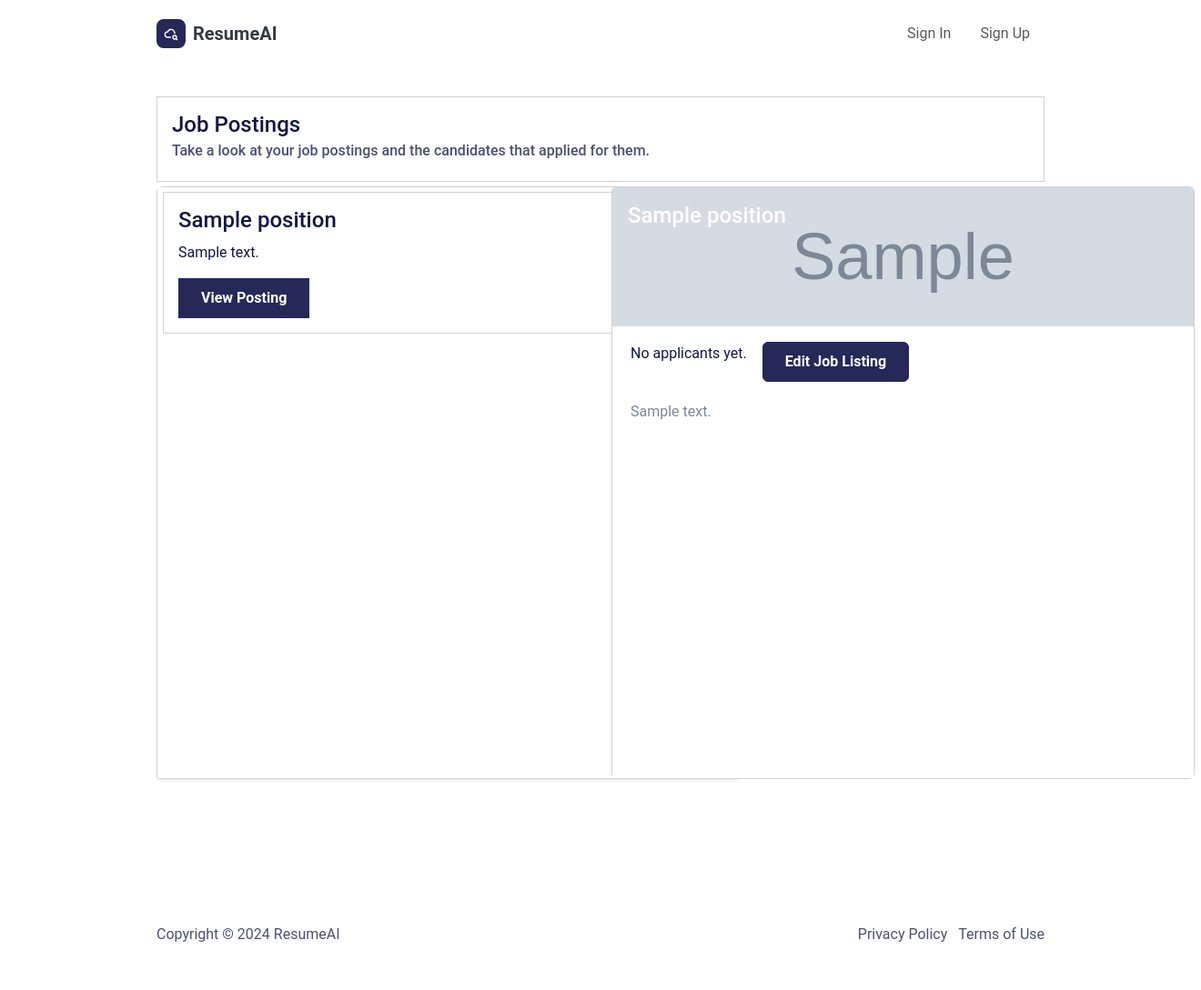
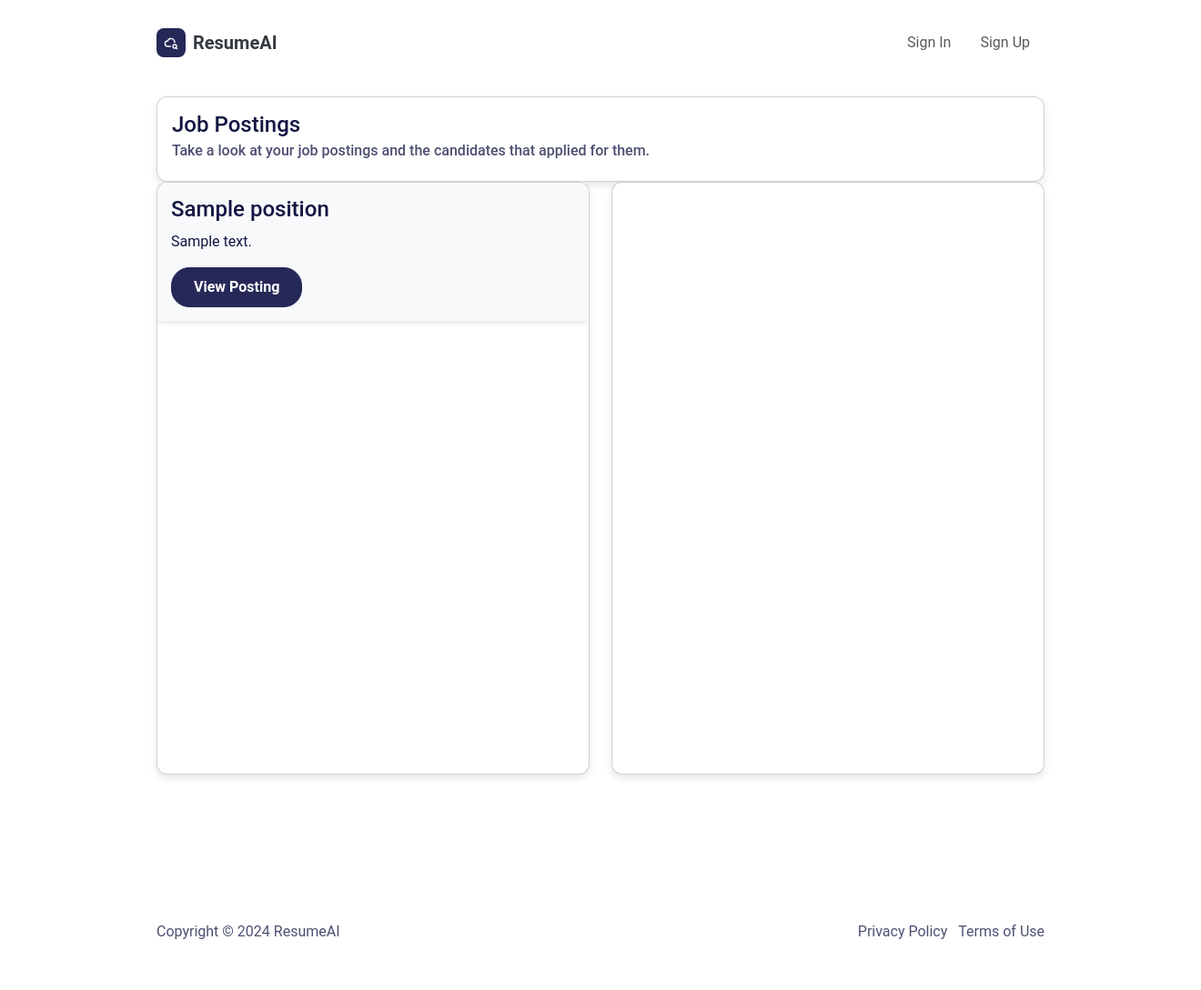
Before and after one commit to Kardee12/ResumeAI, a Django app: template templates/Authorized/Core/Employer/JobPostings_Employer.html in a window 1320 px wide. Shown: the whole page at 91% size. After the commit the page ends 1033 px from the top, so only its background shows below. Run offline with Django 5.2, Linux system fonts and the light colour scheme; the template is opened without the code that fills it: most values are stand-ins (such as "Sample title", 1, 10 or a date in 2020); grey boxes marked "Sample" are stand-in pictures; some libraries are stand-ins or nearby versions.

Commit message:
Added much more

```diff
--- a/Core/EmployerViews.py
+++ b/Core/EmployerViews.py
@@ -6,6 +6,7 @@ from Core.EmployerForms import EmployerProfileForm, JobForm
 from Core.EmployerModel import EmployerProfile, Job, ResumeSkills
 from django.db import transaction, models
 from django.db.models import Count
+from django.core import serializers
 
 
 @login_required
@@ -146,10 +147,9 @@ def candidatePage(request, job_id):
 @login_required
 @employer_required
 def job_posting_page(request):
-
     jobs = Job.objects.all()
-    return render(request, "Authorized/Core/Employer/JobPostings_Employer.html", {'jobs': jobs})
-
+    jobs_json = serializers.serialize('json', jobs, fields=('job_uuid', 'position', 'description', 'company_image_url', 'link_to_apply'))
+    return render(request, "Authorized/Core/Employer/JobPostings_Employer.html", {'jobs': jobs, 'jobs_json': jobs_json})
 
 @login_required
 @employer_required
--- a/ResumeAI/settings.py
+++ b/ResumeAI/settings.py
@@ -23,7 +23,6 @@ STATICFILES_DIRS = (
     # Always use forward slashes, even on Windows.
     # Don't forget to use absolute paths, not relative paths.
     os.path.join(BASE_DIR, 'static'),
-    os.path.join(BASE_DIR,'employer_static')
 )
 
 STATICFILES_FINDERS = (
--- a/templates/Authorized/Core/Employer/JobPostings_Employer.html
+++ b/templates/Authorized/Core/Employer/JobPostings_Employer.html
@@ -1,151 +1,102 @@
 {% extends "Authorized/Core/JobSearcher/Base.html" %}
-{% load static%}
+{% load static %}
 {% load socialaccount %}
-{% block title %}Job Postings - Employer
+
+{% block title %}Job Postings - Employer{% endblock %}
+
+{% block extra_head %}
+<style>
+  .container {
+    margin-top: 10px;
+  }
+  .card-custom {
+    width: 100%;
+    margin: auto;
+    overflow: hidden;
+    border-radius: 12px;
+    box-shadow: 0 4px 8px rgba(0, 0, 0, 0.1);
+  }
+  .scrollable-card {
+    height: 652px;
+    overflow-y: auto;
+  }
+  .list-group-item {
+    border-radius: 10px;
+    margin-bottom: 10px;
+    background-color: #f8f9fa;
+    border: none;
+    box-shadow: 0 2px 5px rgba(0,0,0,0.1);
+    padding: 15px;
+  }
+  .btn-custom {
+    border-radius: 20px;
+  }
+</style>
 {% endblock %}
 
 {% block content %}
-
 <div class="container">
   <div class="row">
-    <div class="col-md-12" style="margin-top: 10px">
-      <div class="card">
+    <div class="col-md-12">
+      <div class="card card-custom">
         <div class="card-body">
           <h4 class="card-title">Job Postings</h4>
           <h6 class="text-muted card-subtitle mb-2">
-            Take a look at your job postings and the candidates that applied for
-            them.
+            Take a look at your job postings and the candidates that applied for them.
           </h6>
-          <p class="card-text"></p>
         </div>
       </div>
     </div>
   </div>
 
-  <div class="row" style="height: 655px">
-    <div class="col-md-6" style="height: inherit">
-      <div
-        style="
-          height: inherit;
-          overflow: hidden;
-          width: 641px;
-          margin: auto;
-          border-width: 1px;
-          border-radius: 6px;
-          margin-top: 5px;
-        "
-      >
-        <div
-          class="card shadow-sm"
-          style="height: 652px; margin: auto; overflow: scroll"
-        >
-          <div
-            class="card-group"
-            style="
-              overflow: scroll;
-              display: block;
-              width: 628px;
-              margin: auto;
-              margin-top: 5px;
-              margin-bottom: 5px;
-              margin-left: 5px;
-              margin-right: 5px;
-              height: inherit;
-            "
-          >
-            {% for job in jobs %}
-            <div class="card" style="margin: auto; width: 626px">
-              <div class="card-body">
-                <h4 class="card-title">{{job.position}}</h4>
-                <p class="card-text">{{job.description|truncatewords:20}}</p>
-                <button class="btn btn-primary" type="button">
-                  View Posting
-                </button>
-              </div>
-            </div>
-
-            {% empty %}
-            <p>There are no jobs posted.</p>
-            {% endfor %}
-          </div>
-        </div>
+  <div class="row">
+    <div class="col-md-6">
+      <div class="card card-custom scrollable-card">
+        <ul class="list-group list-group-flush">
+          {% for job in jobs %}
+          <li class="list-group-item">
+            <h4 class="card-title">{{ job.position }}</h4>
+            <p class="card-text">{{ job.description|truncatewords:20 }}</p>
+            <button class="btn btn-primary btn-custom" onclick="loadJobDetails('{{ job.job_uuid }}')">
+              View Posting
+            </button>
+          </li>
+          {% empty %}
+          <li class="list-group-item">There are no jobs posted.</li>
+          {% endfor %}
+        </ul>
       </div>
     </div>
-
     <div class="col-md-6">
-      <div
-        style="
-          height: inherit;
-          overflow: hidden;
-          width: 641px;
-          margin: auto;
-          border-width: 1px;
-          border-radius: 6px;
-          margin-top: 5px;
-        "
-      >
-        <div
-          class="card shadow-sm"
-          style="height: 652px; margin: auto; overflow: scroll"
-        >
-          <!-- this should display the job information from job db -->
-          <div class="card" style="height: 150px">
-            <img
-              class="card-img w-100 d-block"
-              alt="grayscale photo of hanging heart shaped pendant lamp"
-              style="height: inherit; transform: scale(1.03)"
-              src="{{ job.image.url }}"
-            />
-            <div class="card-img-overlay text-white">
-              <h4>{{ selected_job.position }}</h4>
-            </div>
-          </div>
-          <div
-            style="
-              margin-top: 10px;
-              margin-bottom: 10px;
-              padding-left: 20px;
-              padding-top: 10px;
-            "
-          >
-            <div class="btn-group" role="group">
-                      {% if job.list_of_applicants.all %}
-            <a href="{% url 'candidate_list' job.job_uuid %}">
-                <button class="btn btn-primary" type="button" style="border-radius: 6px">
-                    View Applicants
-                </button>
-            </a>
-            {% else %}
-                <p>No applicants yet.</p>
-            {% endif %}</a
-              ><button
-                class="btn btn-primary"
-                type="button"
-                style="margin-left: 17px; border-radius: 6px"
-              >
-                Edit Job Listing
-              </button>
-            </div>
-          </div>
-          <div>
-            <!-- job description goes here -->
-            <p
-              style="
-                margin: auto;
-                padding: 10px;
-                padding-left: 20px;
-                padding-right: 20px;
-              "
-            >
-              <span style="color: rgb(123, 136, 152)">
-                {{ selected_job.description }}
-              </span>
-            </p>
-          </div>
-        </div>
+      <div class="card card-custom scrollable-card job-details">
+          <!-- Job details will be dynamically loaded here -->
       </div>
     </div>
   </div>
 </div>
 
+<script>
+  var jobs = JSON.parse('{{ jobs_json|safe }}');
+
+  function loadJobDetails(jobId) {
+    var job = jobs.find(job => job.fields.job_uuid === jobId);
+    if (!job) {
+        console.error('Job not found!');
+        return;
+    }
+    var jobDetailsDiv = document.querySelector('.job-details');
+    jobDetailsDiv.innerHTML = `
+      <div class="card card-custom scrollable-card">
+        <img class="card-img-top" src="https://logo.clearbit.com/apple.com" alt="Company Image" onerror="this.onerror=null; this.src='{{ default_image_url }}';">
+        <div class="card-body">
+          <h5 class="card-title">${job.fields.position}</h5>
+          <p class="card-text">${job.fields.description}</p>
+          <a href="${job.fields.link_to_apply}" class="btn btn-primary" style="border-radius: '10px'">Company Website</a>
+          <a href="${job.fields.link_to_apply}" class="btn btn-primary" style="border-radius: '10px'">View Candidate List</a>
+        </div>
+      </div>
+    `;
+  }
+</script>
+
 {% endblock %}
```
Also changed, not shown: Core/EmployerModel.py (+15 -1 lines), Core/admin.py (+23 -4 lines), Core/migrations/0007_searcher_jobapplication_alter_job_list_of_applicants.py (added), static/assets/css/styles.min.css (renamed from static/assets/employer_side/css/styles.min.css).
